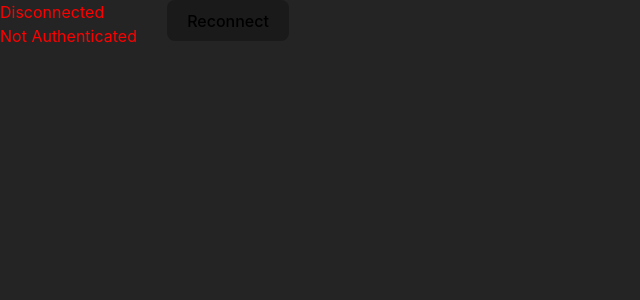
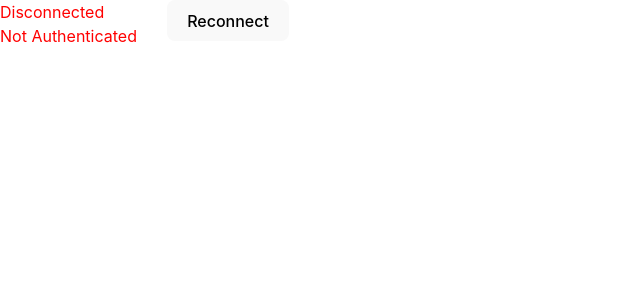
Before and after one commit to J45k4/catgpt, a React (Vite) app in the folder web/: page / in a window 1280 px wide. Shown: the top 300 px of the page, without its empty margins (0-640 px from the left). Built offline with nearby package versions, Linux system fonts and the light colour scheme; no server answers.

Commit message:
no for real

```diff
--- a/web/src/index.css
+++ b/web/src/index.css
@@ -4,8 +4,8 @@
 	font-weight: 400;
 
 	color-scheme: light dark;
-	color: rgba(255, 255, 255, 0.87);
-	background-color: #242424;
+	color: #213547;
+	background-color: #ffffff;
 
 	font-synthesis: none;
 	text-rendering: optimizeLegibility;
@@ -21,7 +21,7 @@ a {
 }
 
 a:hover {
-	color: #535bf2;
+	color: #747bff;
 }
 
 body {
@@ -42,7 +42,7 @@ button {
 	font-size: 1em;
 	font-weight: 500;
 	font-family: inherit;
-	background-color: #1a1a1a;
+	background-color: #f9f9f9;
 	cursor: pointer;
 	transition: border-color 0.25s;
 }
```
